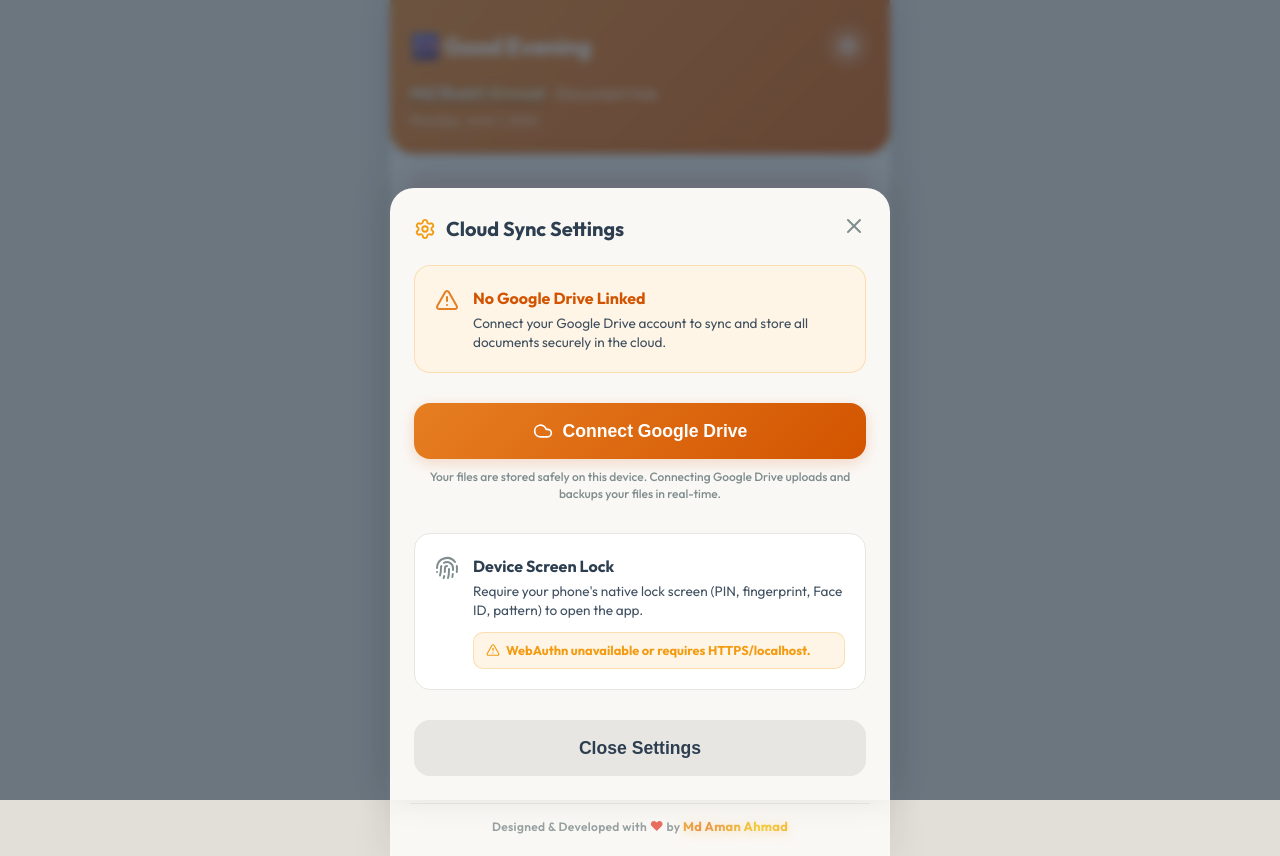
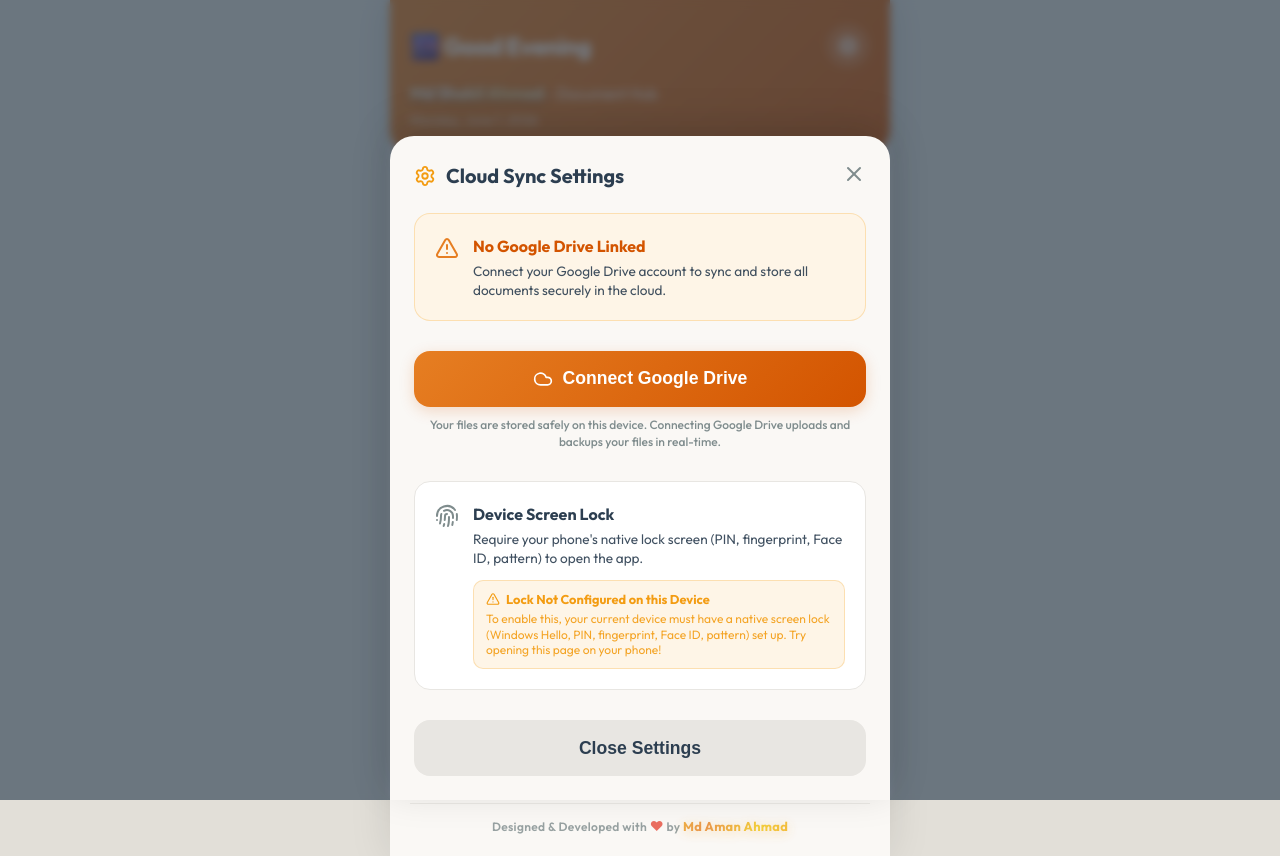
Before and after one commit to MDAMANAHMAD/MSA, a React (Vite) app in the folder client/: page /#dashboard in a window 1280 px wide. Both pictures are taken after a click on the button "Open Settings". Built offline with nearby package versions, Linux system fonts and the light colour scheme; no server answers.

Commit message:
Clarified WebAuthn lock support messages in settings

```diff
--- a/client/src/components/SettingsModal.jsx
+++ b/client/src/components/SettingsModal.jsx
@@ -8,15 +8,28 @@ export default function SettingsModal({ apiUrl, onClose }) {
   const [loading, setLoading] = useState(true);
 
   // Device Lock Screen settings state
-  const [lockSupported, setLockSupported] = useState(false);
+  const [lockStatus, setLockStatus] = useState('checking'); // 'checking', 'supported', 'unsupported_browser', 'no_platform_authenticator'
   const [lockEnabled, setLockEnabled] = useState(false);
   const [lockLoading, setLockLoading] = useState(false);
 
   useEffect(() => {
     const initLock = async () => {
-      const supported = await isPlatformAuthenticatorAvailable();
-      setLockSupported(supported);
       setLockEnabled(localStorage.getItem('msa_lock_enabled') === 'true');
+      if (!window.PublicKeyCredential) {
+        setLockStatus('unsupported_browser');
+        return;
+      }
+      try {
+        const platformAvailable = await PublicKeyCredential.isUserVerificationPlatformAuthenticatorAvailable();
+        if (platformAvailable) {
+          setLockStatus('supported');
+        } else {
+          setLockStatus('no_platform_authenticator');
+        }
+      } catch (error) {
+        console.error('Error checking platform authenticator availability:', error);
+        setLockStatus('no_platform_authenticator');
+      }
     };
     initLock();
   }, []);
@@ -210,7 +223,13 @@ export default function SettingsModal({ apiUrl, onClose }) {
                     Require your phone's native lock screen (PIN, fingerprint, Face ID, pattern) to open the app.
                   </p>
 
-                  {!lockSupported ? (
+                  {lockStatus === 'checking' && (
+                    <div style={{ fontSize: '0.8rem', color: 'var(--text-muted)', marginTop: '8px' }}>
+                      Checking device support...
+                    </div>
+                  )}
+
+                  {lockStatus === 'unsupported_browser' && (
                     <div style={{
                       marginTop: '8px',
                       background: 'var(--accent-ot-light)',
@@ -225,12 +244,38 @@ export default function SettingsModal({ apiUrl, onClose }) {
                       gap: '6px'
                     }}>
                       <AlertTriangle size={14} />
-                      <span>WebAuthn unavailable or requires HTTPS/localhost.</span>
+                      <span>WebAuthn requires HTTPS connection.</span>
                     </div>
-                  ) : (
+                  )}
+
+                  {lockStatus === 'no_platform_authenticator' && (
+                    <div style={{
+                      marginTop: '8px',
+                      background: 'var(--accent-ot-light)',
+                      padding: '10px 12px',
+                      borderRadius: '10px',
+                      border: '1.5px solid rgba(243, 156, 18, 0.25)',
+                      fontSize: '0.8rem',
+                      color: 'var(--accent-ot)',
+                      display: 'flex',
+                      flexDirection: 'column',
+                      gap: '4px',
+                      lineHeight: '1.3'
+                    }}>
+                      <div style={{ display: 'flex', alignItems: 'center', gap: '6px', fontWeight: 'bold' }}>
+                        <AlertTriangle size={14} />
+                        <span>Lock Not Configured on this Device</span>
+                      </div>
+                      <span style={{ fontSize: '0.75rem', opacity: 0.9 }}>
+                        To enable this, your current device must have a native screen lock (Windows Hello, PIN, fingerprint, Face ID, pattern) set up. Try opening this page on your phone!
+                      </span>
+                    </div>
+                  )}
+
+                  {lockStatus === 'supported' && (
                     <div style={{ display: 'flex', justifyContent: 'space-between', alignItems: 'center', marginTop: '10px', width: '100%' }}>
                       <span style={{ fontSize: '0.85rem', fontWeight: 'bold', color: lockEnabled ? 'var(--accent-salary)' : 'var(--text-muted)' }}>
-                        {lockEnabled ? 'Lock Active' : 'Lock Disabled'}
+                        {lockEnabled ? 'Lock Active' : 'Lock Enabled'}
                       </span>
                       <button
                         onClick={handleToggleLock}
```
